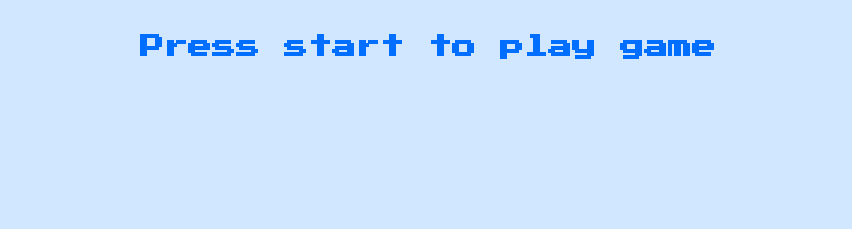
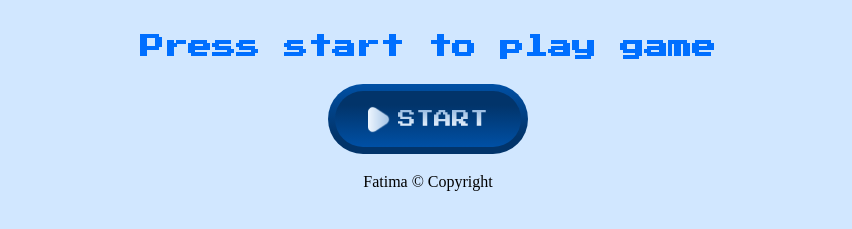
Before and after one commit to Code-Institute-Submissions/Simon-Memory-Challenge, a plain HTML site: page index.html in a window 1280 px wide. Shown: the part 83-312 px from the top of the page, without its empty margins (212-1064 px from the left). Drawn offline with nearby package versions, Linux system fonts and the light colour scheme.

Commit message:
Add footer area in index.html

```diff
--- a/index.html
+++ b/index.html
@@ -19,6 +19,7 @@
 </head>
 
 <body>
+  <!--Header (game name)-->
   <h1 id="page-title" class="linear-wipe">SIMON MEMORY CHALLENGE</h1>
   <h2 id="level-title">Press start to play game</h2>
   <div class="container">
@@ -38,6 +39,21 @@
 
   </div>
 
+  <!--Footer -->
+  <div class="footer-area">
+    <button type="button" class="btn-start" id="btnStart">
+      <span class="play-image-wrapper">
+        <img src="assets/images/start.png" alt="start" />
+      </span>
+      <span class="btn-start-text" id="btnTextPlay">
+        START
+      </span>
+    </button>
+  </div>
+
+  <p class="copyright">Fatima © Copyright</p>
+
+
   <script src="https://ajax.googleapis.com/ajax/libs/jquery/3.3.1/jquery.min.js"></script>
   <script src="assets/js/game.js"></script>
 
```
